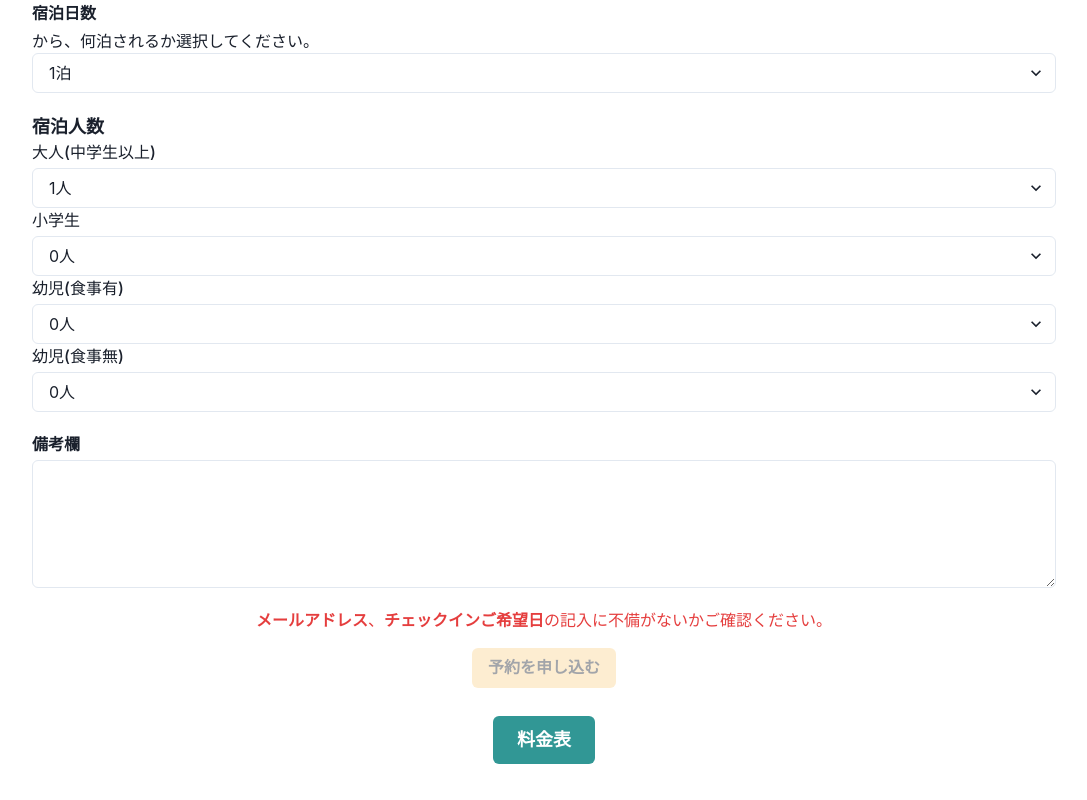
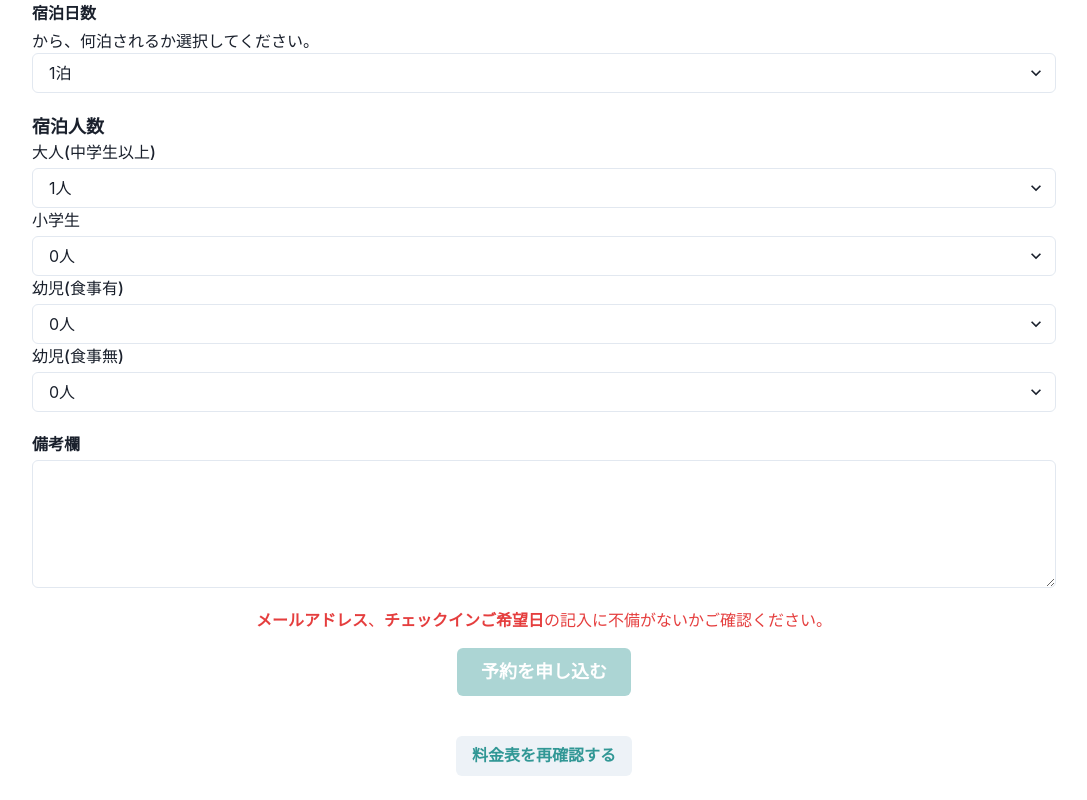
Before and after one commit to tomoki33kurita/lodge-kadoya, a Next.js app in the folder web/: page /reserve in a window 1280 px wide. Shown: the part 1073-1873 px from the top of the page, without its empty margins (96-1183 px from the left). Built offline with nearby package versions, Linux system fonts and the light colour scheme; no server answers.

Commit message:
Updated button

```diff
--- a/web/components/LinkButton.tsx
+++ b/web/components/LinkButton.tsx
@@ -1,17 +1,19 @@
-import React from "react";
-import { Button, Link as A } from "@chakra-ui/react";
-import Link from "next/link";
+import React from "react"
+import { Button, Link as A } from "@chakra-ui/react"
+import Link from "next/link"
 
 type Props = {
-  label: string;
-  href: string;
-  height?: string;
-  width?: string;
-  border?: string;
-  borderColor?: string;
-  bgColor?: string;
-  color?: string;
-};
+  label: string
+  href: string
+  height?: string
+  width?: string
+  border?: string
+  borderColor?: string
+  bgColor?: string
+  color?: string
+  size?: "sm" | "md" | "lg" | "xs"
+  variant?: string
+}
 
 export const LinkButton: React.FC<Props> = ({
   label,
@@ -22,18 +24,19 @@ export const LinkButton: React.FC<Props> = ({
   borderColor,
   bgColor = "teal.500",
   color = "white",
+  size = "lg",
+  variant,
 }) => {
   return (
     <Link href={href} passHref>
       <A style={{ textDecoration: "none" }}>
         <Button
-          size={"lg"}
-          // @ts-ignore
-          {...{ color, bgColor, height, width, border, borderColor }}
+          size={size}
+          {...{ color, bgColor, height, width, border, borderColor, variant }}
         >
           {label}
         </Button>
       </A>
     </Link>
-  );
-};
+  )
+}
--- a/web/pages/api/sendMail.ts
+++ b/web/pages/api/sendMail.ts
@@ -1,20 +1,18 @@
-import type { NextApiRequest } from "next";
-import nodemailer from "nodemailer";
+import type { NextApiRequest } from "next"
+import nodemailer from "nodemailer"
 
 // eslint-disable-next-line
 export default async (req: NextApiRequest, res: any) => {
   try {
-    const data = req.body;
+    const data = req.body
     const transporter = nodemailer.createTransport({
-      // @ts-ignore
-      host: process.env.SMTP_HOST,
-      port: process.env.SMTP_PORT,
-      secure: process.env.SMTP_SECURE,
+      service: "gmail",
       auth: {
         user: process.env.SMTP_AUTH_USER,
         pass: process.env.SMTP_AUTH_PASS,
       },
-    });
+    })
+
     //  以下、申込者に送付するメール
     const toCustomer = await transporter.sendMail({
       from: process.env.SMTP_AUTH_USER,
@@ -22,8 +20,8 @@ export default async (req: NextApiRequest, res: any) => {
       // bcc: "kadoya.volley@gmail.com",
       subject: `【栂池ロッヂかどや】ご予約申し込みを承りました。`,
       html: toCustomerTextGenerator(data),
-    });
-    console.log("Mail order data sent: ", toCustomer.messageId);
+    })
+    console.log("Mail order data sent: ", toCustomer.messageId)
 
     //  以下、かどやに送付するメール
     const toKadoya = await transporter.sendMail({
@@ -31,14 +29,14 @@ export default async (req: NextApiRequest, res: any) => {
       to: "kadoya.volley@gmail.com",
       subject: `【新規】予約申込みがありました。`,
       html: toKadoyaTextGenerator(data),
-    });
-    console.log("Mail order data sent: ", toKadoya.messageId);
-    return res.status(200).end();
+    })
+    console.log("Mail order data sent: ", toKadoya.messageId)
+    return res.status(200).end()
   } catch (err) {
-    console.log(err);
-    res.status(500).send();
+    console.log(err)
+    res.status(500).send()
   }
-};
+}
 
 const toCustomerTextGenerator = (data: any) => {
   const {
@@ -54,7 +52,7 @@ const toCustomerTextGenerator = (data: any) => {
     infantWithMeals,
     infant,
     remarks,
-  } = data;
+  } = data
   return `
   <html>
     <head></head>
@@ -81,8 +79,8 @@ const toCustomerTextGenerator = (data: any) => {
         <div>${remarks}</div>
       </div>
     </body>
-  </html>`;
-};
+  </html>`
+}
 
 const toKadoyaTextGenerator = (data: any) => {
   const {
@@ -98,7 +96,7 @@ const toKadoyaTextGenerator = (data: any) => {
     infantWithMeals,
     infant,
     remarks,
-  } = data;
+  } = data
   return `
   <html>
     <head></head>
@@ -119,5 +117,5 @@ const toKadoyaTextGenerator = (data: any) => {
         <div>${remarks}</div>
       </div>
     </body>
-  </html>`;
-};
+  </html>`
+}
--- a/web/pages/reserve/index.tsx
+++ b/web/pages/reserve/index.tsx
@@ -48,6 +48,20 @@ const Reserve: React.FC = () => {
         infant,
         remarks,
       } = values
+      console.log({
+        name,
+        kana,
+        address,
+        tel,
+        email,
+        checkInDate,
+        numberOfDays,
+        adult,
+        child,
+        infantWithMeals,
+        infant,
+        remarks,
+      })
       await axios
         .post("/api/sendMail", {
           name,
@@ -88,7 +102,7 @@ const Reserve: React.FC = () => {
             ご予約
           </Box>
         </Center>
-        <Center my={3} mx={"auto"} width={"80%"}>
+        <Center mt={3} mb={6} mx={"auto"} width={"80%"}>
           <form onSubmit={handleSubmit(handleForm)} style={{ width: "100%" }}>
             <FormControl>
               <Box width={"100%"} mb={5}>
@@ -346,9 +360,11 @@ const Reserve: React.FC = () => {
               </Center>
               <Center my={4}>
                 <Button
+                  size={"lg"}
                   disabled={!canEntryReserve || isSending}
                   type={"submit"}
-                  bgColor={"orange.200"}
+                  color={"white"}
+                  bgColor={"teal.500"}
                 >
                   予約を申し込む
                 </Button>
@@ -356,8 +372,14 @@ const Reserve: React.FC = () => {
             </FormControl>
           </form>
         </Center>
-        <Center mb={6}>
-          <LinkButton href={"/price"} label={"料金表"} />
+        <Center mt={3} mb={6}>
+          <LinkButton
+            size={"md"}
+            href={"/price"}
+            label={"料金表を再確認する"}
+            color={"teal.500"}
+            bgColor={"white.200"}
+          />
         </Center>
       </main>
     </div>
```
